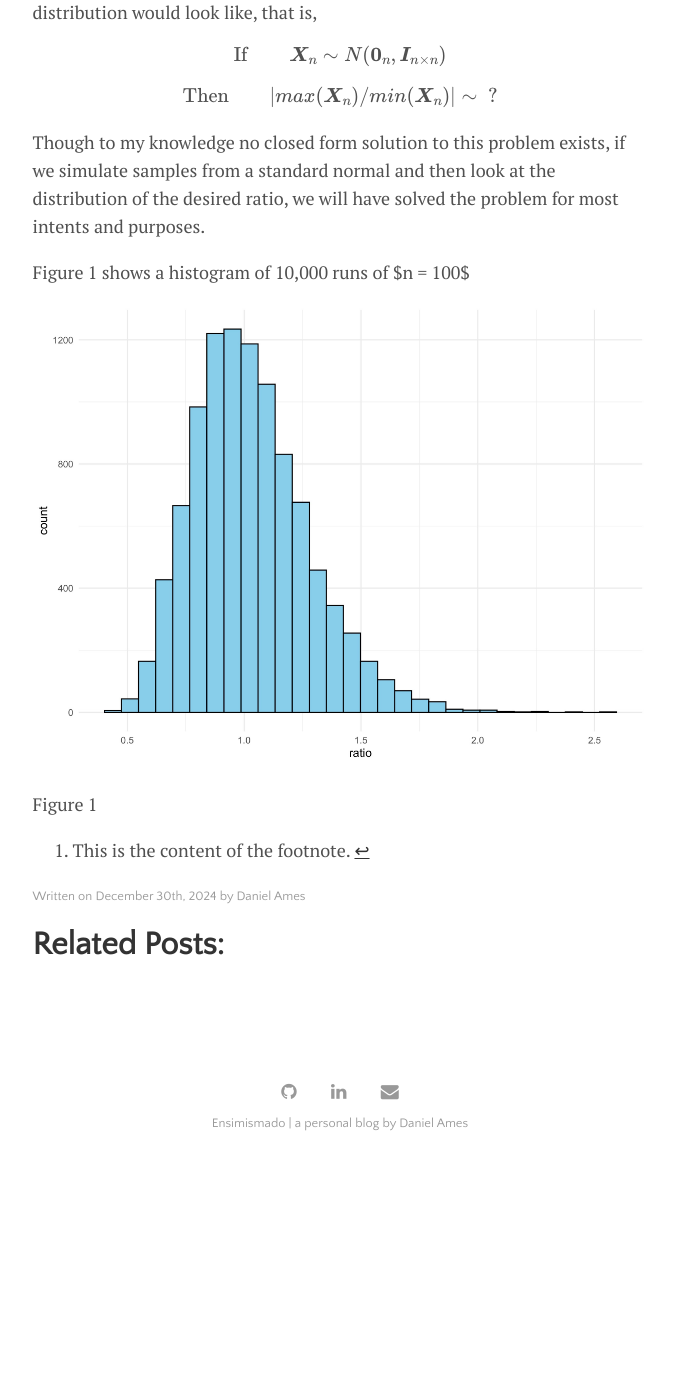
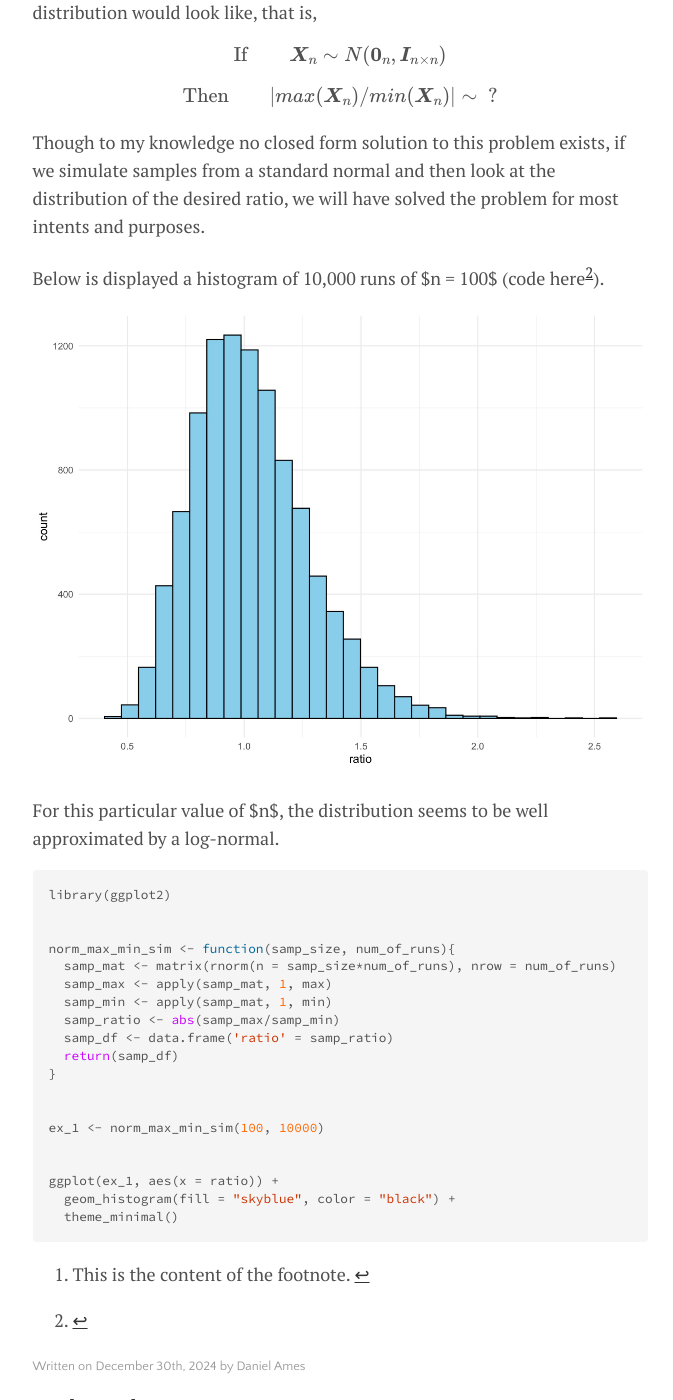
Before and after one commit to DanielAmes/DanielAmes.github.io, a Jekyll site: the page built from _posts/2024-12-30-monte-carlo.md, in a window 1280 px wide and 1400 px high, scrolled down 1597 px. Shown: the whole window, without its empty margins (300-973 px from the left). Built offline with Jekyll 4.4.1, drawn with Linux system fonts in a browser that asks for light colours; formulas are drawn with MathJax 3; before the commit the page ends 2766 px from its top, so only the background shows below that.

Commit message:
Added code in footnote

````diff
--- a/_posts/2024-12-30-monte-carlo.md
+++ b/_posts/2024-12-30-monte-carlo.md
@@ -40,9 +40,33 @@ $$
 
 Though to my knowledge no closed form solution to this problem exists, if we simulate samples from a standard normal and then look at the distribution of the desired ratio, we will have solved the problem for most intents and purposes.
 
-Figure 1 shows a histogram of 10,000 runs of $n = 100$
+Below is displayed a histogram of 10,000 runs of $n = 100$ (code here[^2]).
 
 ![Figure 1]({{ site.baseurl }}/assets/img/monte_carlo_ex.jpg)
-<figcaption> Figure 1 </figcaption>
+
+For this particular value of $n$, the distribution seems to be well approximated by a log-normal.
 
 [^1]: This is the content of the footnote.
+
+[^2]:
+```R
+library(ggplot2)
+
+
+norm_max_min_sim <- function(samp_size, num_of_runs){
+  samp_mat <- matrix(rnorm(n = samp_size*num_of_runs), nrow = num_of_runs)
+  samp_max <- apply(samp_mat, 1, max)
+  samp_min <- apply(samp_mat, 1, min)
+  samp_ratio <- abs(samp_max/samp_min)
+  samp_df <- data.frame('ratio' = samp_ratio)
+  return(samp_df)
+}
+
+
+ex_1 <- norm_max_min_sim(100, 10000)
+
+
+ggplot(ex_1, aes(x = ratio)) +
+  geom_histogram(fill = "skyblue", color = "black") +
+  theme_minimal()
+```
````
